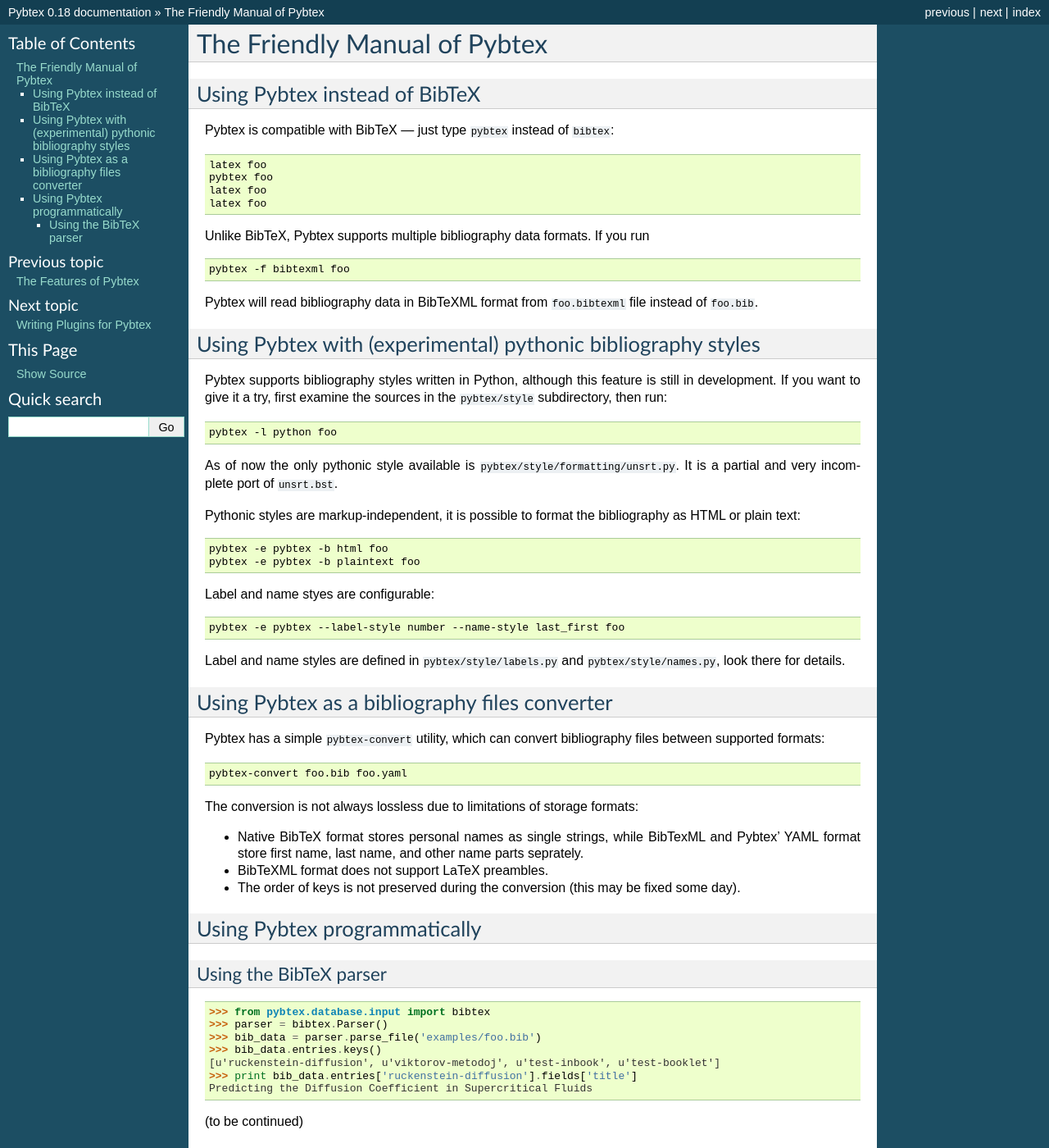
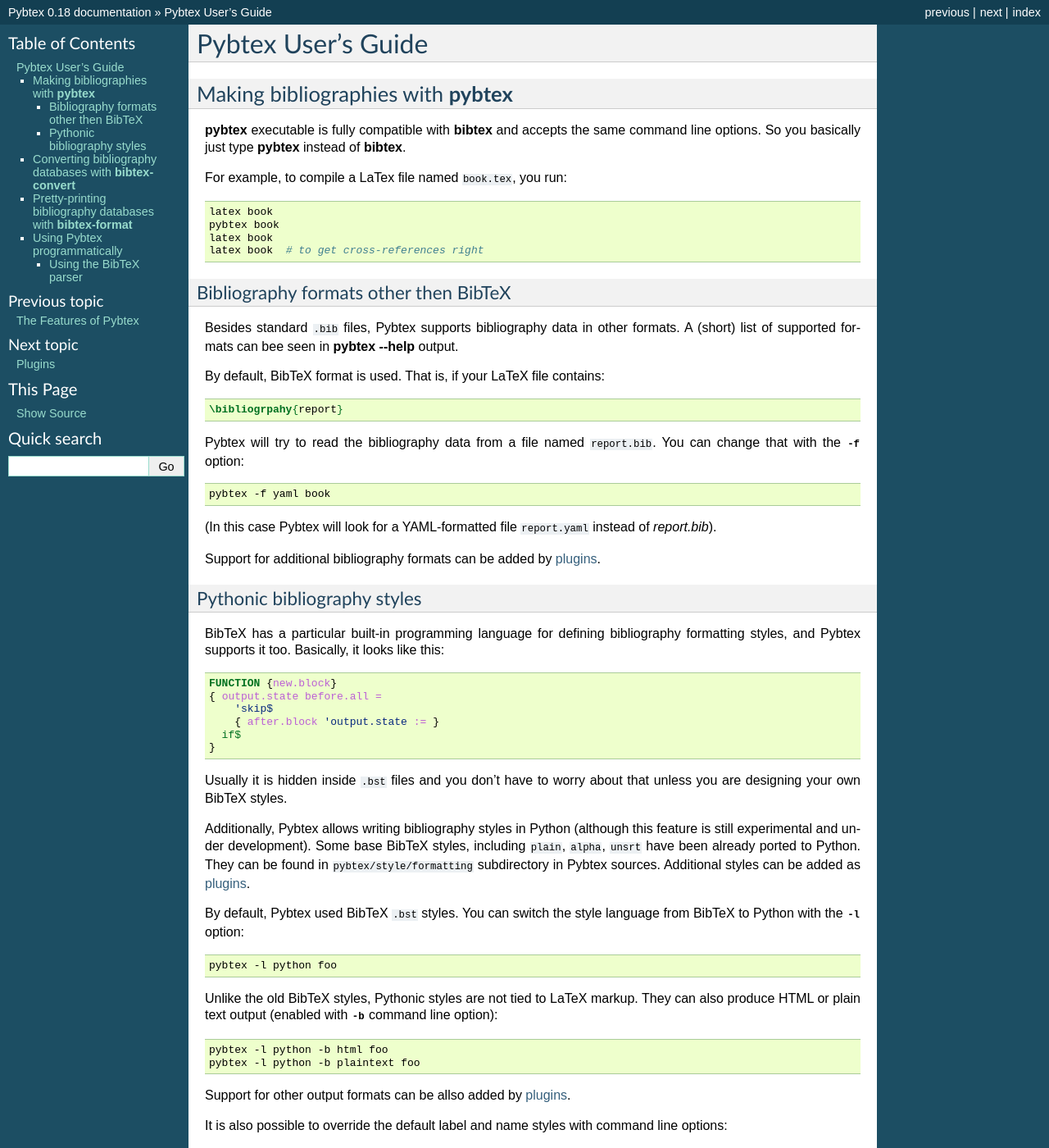
Before and after one commit to live-clones/pybtex, a Sphinx documentation site: the page built from docs/source/manual.rst, in a window 1280 px wide and 1400 px high. Shown: the whole window at 82% size. Built offline with Sphinx 7.4.7, drawn with Linux system fonts in a browser that asks for light colours; some of the changed text lies outside the part shown.

Commit message:
Rewrite and extend user's guide.

```diff
--- a/docs/source/manual.rst
+++ b/docs/source/manual.rst
@@ -1,80 +1,133 @@
-=============================
-The Friendly Manual of Pybtex
-=============================
+===================
+Pybtex User's Guide
+===================
 
-Using Pybtex instead of BibTeX
-==============================
+.. highlight:: sh
 
-Pybtex is compatible with BibTeX — just type ``pybtex`` instead of
-``bibtex``:
 
-.. sourcecode:: bash
+Making bibliographies with :command:`pybtex`
+============================================
 
-    latex foo
-    pybtex foo
-    latex foo
-    latex foo
+:command:`pybtex` executable is fully compatible with :command:`bibtex` and accepts the same command line options.
+So you basically just type :command:`pybtex` instead of :command:`bibtex`.
 
-Unlike BibTeX, Pybtex supports multiple bibliography data formats. If you run
+For example, to compile a LaTex file named :file:`book.tex`, you run::
 
-.. sourcecode:: bash
+    latex book
+    pybtex book
+    latex book
+    latex book  # to get cross-references right
 
-    pybtex -f bibtexml foo
 
-Pybtex will read bibliography data in BibTeXML format from ``foo.bibtexml``
-file instead of ``foo.bib``.
+.. todo:: link to BibTeX manual
 
-Using Pybtex with (experimental) pythonic bibliography styles
-=============================================================
 
-Pybtex supports bibliography styles written in Python, although this feature
-is still in development. If you want to give it a try, first examine the
-sources in the ``pybtex/style`` subdirectory, then run:
+Bibliography formats other then BibTeX
+--------------------------------------
 
-.. sourcecode:: bash
+.. todo::
+    link to BibTeX format description
+
+Besides standard :file:`.bib` files, Pybtex supports bibliography data
+in other formats. A (short) list of supported formats can bee seen in :command:`pybtex --help` output.
+
+By default, BibTeX format is used. That is, if your LaTeX file contains:
+
+.. code-block:: latex
+
+    \bibliogrpahy{report}
+
+Pybtex will try to read the bibliography data from a file named :file:`report.bib`.
+You can change that with the :option:`-f` option::
+
+    pybtex -f yaml book
+
+(In this case Pybtex will look for a YAML-formatted file :file:`report.yaml` instead of
+`report.bib`).
+
+Support for additional bibliography formats can be added by :doc:`plugins <plugins>`.
+
+
+Pythonic bibliography styles
+----------------------------
+
+BibTeX has a particular built-in programming language for defining
+bibliography formatting styles, and Pybtex supports it too. Basically, it
+looks like this:
+
+.. code-block:: bst
+
+    FUNCTION {new.block}
+    { output.state before.all =
+        'skip$
+        { after.block 'output.state := }
+      if$
+    }
+
+Usually it is hidden inside :file:`.bst` files and you don't have to worry
+about that unless you are designing your own BibTeX styles.
+
+Additionally, Pybtex allows writing bibliography styles in Python (although
+this feature is still experimental and under development).
+Some base BibTeX styles, including ``plain``, ``alpha``, ``unsrt`` have been already ported to Python.
+They can be found in :file:`pybtex/style/formatting` subdirectory in Pybtex sources. Additional styles can be added as :doc:`plugins <plugins>`.
+
+By default, Pybtex used BibTeX :file:`.bst` styles. You can switch the style
+language from BibTeX to Python with the :option:`-l` option::
 
     pybtex -l python foo
 
-As of now the only pythonic style available is
-``pybtex/style/formatting/unsrt.py``. It is a partial and very incomplete port
-of ``unsrt.bst``.
+Unlike the old BibTeX styles, Pythonic styles are not tied to LaTeX markup. They can also
+produce HTML or plain text output (enabled with :option:`-b` command line
+option)::
 
-Pythonic styles are markup-independent, it is possible to format the
-bibliography as HTML or plain text:
+    pybtex -l python -b html foo
+    pybtex -l python -b plaintext foo
 
-.. sourcecode:: bash
+Support for other output formats can be allso added by :doc:`plugins <plugins>`.
 
-    pybtex -e pybtex -b html foo
-    pybtex -e pybtex -b plaintext foo
+It is also possible to override the default label and name styles with
+command line options::
 
-Label and name styes are configurable:
+    pybtex -l python --label-style number --name-style last_first book
 
-.. sourcecode:: bash
+(Again, support for label and name styles can be added by :doc:`plugins <plugins>`.)
 
-    pybtex -e pybtex --label-style number --name-style last_first foo
 
-Label and name styles are defined in ``pybtex/style/labels.py`` and
-``pybtex/style/names.py``, look there for details.
+Converting bibliography databases with :command:`bibtex-convert`
+================================================================
 
-Using Pybtex as a bibliography files converter
-==============================================
+Pybtex comes with an additional ``pybtex-convert`` utillty, which can convert bibliography
+databases between supported formats::
 
-Pybtex has a simple ``pybtex-convert`` utility, which can convert bibliography
-files between supported formats:
+    pybtex-convert book.bib book.yaml
 
-.. sourcecode:: bash
+Be aware, that the conversion is not always lossless. For example:
 
-    pybtex-convert foo.bib foo.yaml
+- BibTeXML format does not support LaTeX preambles.
 
-The conversion is not always lossless due to limitations of storage formats:
+- Conversion from/to YAML format does not preserve order of entries (PyYAML limitation, may be fixed some day).
 
-- Native BibTeX format stores personal names as single strings, while BibTexML
+- In the standard BibTeX format names are stored as single strings while BibTexML
   and Pybtex' YAML format store first name, last name, and other name parts
   seprately.
 
-- BibTeXML format does not support LaTeX preambles.
 
-- The order of keys is not preserved during the conversion (this may be fixed some day).
+Pretty-printing bibliography databases with :command:`bibtex-format`
+====================================================================
+
+Sometimes you would want to convert a bibliography database to a
+human-readable format (for example, for printing). That can be achieved with
+:command:`pybtex-format`::
+
+    pybtex-format book.bib book.txt
+    pybtex-format book.bib book.html
+
+By default ``unsrt`` formatting style is used. This can be changed with the
+:option:`-s` option::
+
+    pybtex-format -s plain book.bib book.txt
+
 
 Using Pybtex programmatically
 =============================
--- a/docs/source/plugins.rst
+++ b/docs/source/plugins.rst
@@ -1,6 +1,6 @@
-==========================
-Writing Plugins for Pybtex
-==========================
+=======
+Plugins
+=======
 
 Starting from version 0.15, it is possible to extend Pybtex without hacking
 the sources via setuptools/distribute entry points.
```
